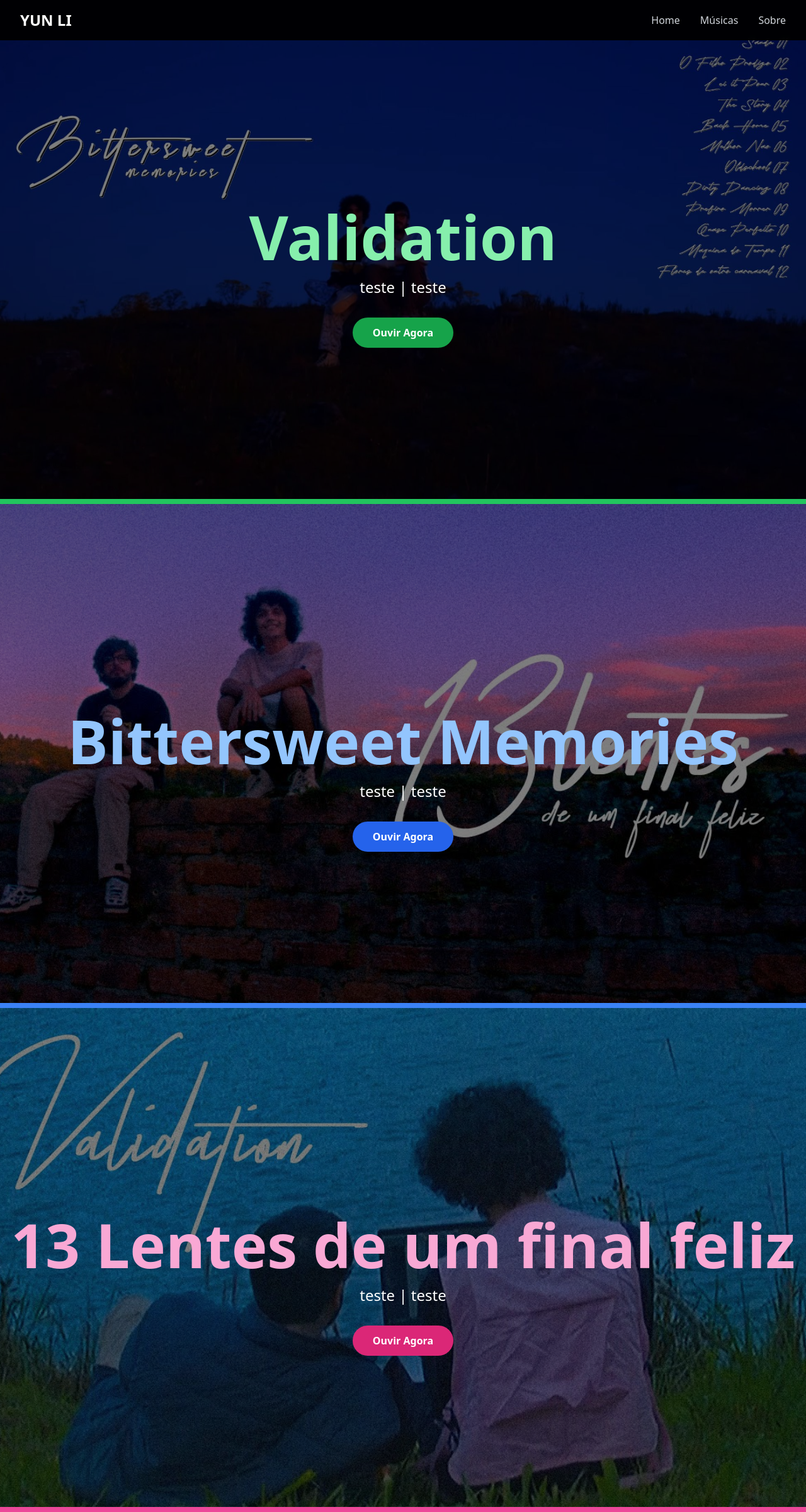
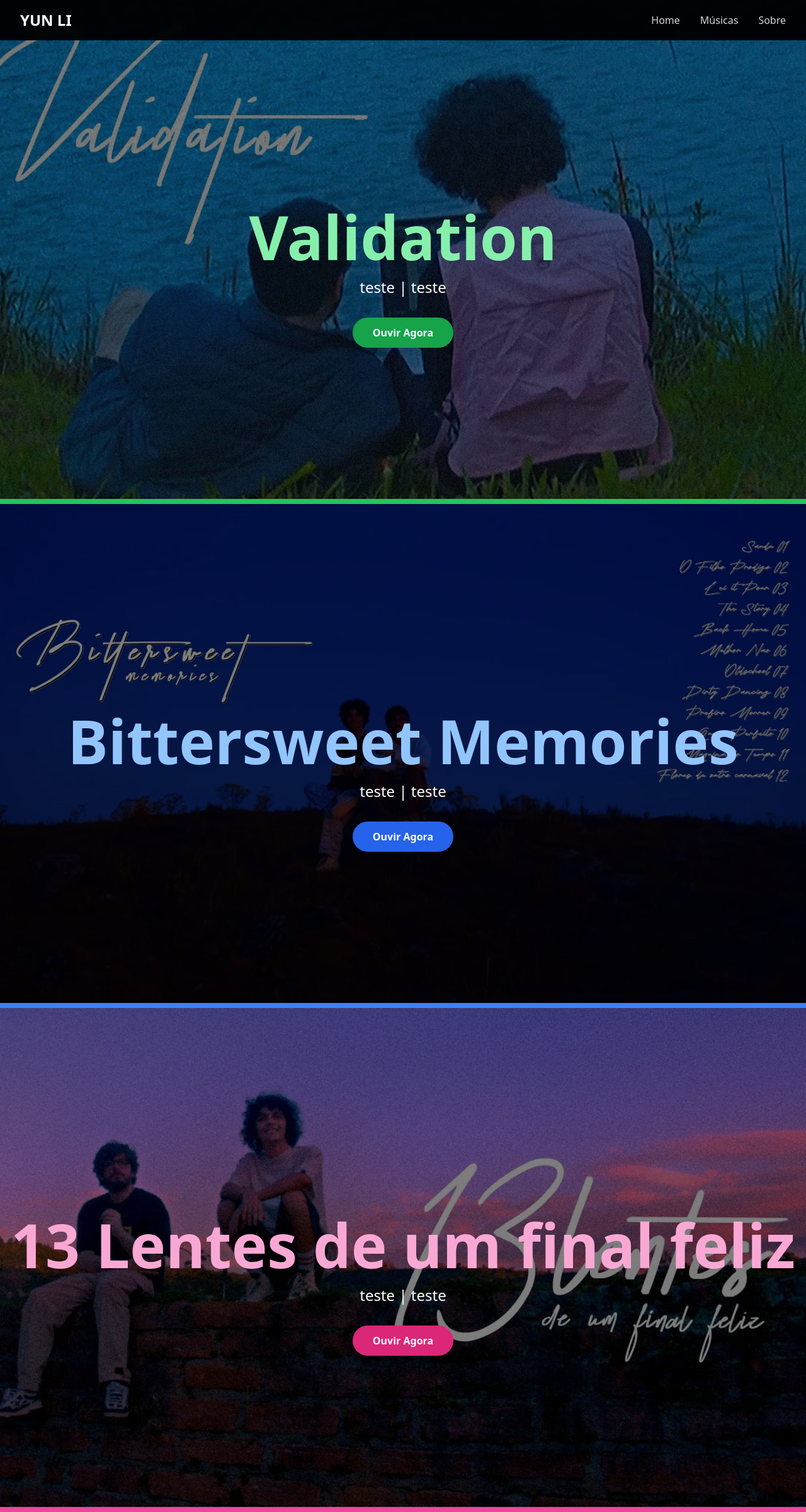
Before and after one commit to Wkyouma/Yun-Li-page, a React (Vite) app: page / in a window 1280 px wide. Shown: the whole page at 63% size. Built offline with nearby package versions, Linux system fonts and the light colour scheme.

Commit message:
sectionss

```diff
--- a/src/pages/Home/index.jsx
+++ b/src/pages/Home/index.jsx
@@ -6,7 +6,7 @@ const Home = () => {
             <Section
                 title="Validation"
                 subtitle="teste | teste"
-                bgImage="/Galeria/teste1.jpg"
+                bgImage="/Galeria/teste.jpg"
                 borderColor="border-green-500"
                 buttonColor="bg-green-600"
                 textColor="text-green-300"
@@ -15,7 +15,7 @@ const Home = () => {
             <Section
                 title="Bittersweet Memories"
                 subtitle="teste | teste"
-                bgImage="/Galeria/teste2.jpg"
+                bgImage="/Galeria/teste1.jpg"
                 borderColor="border-blue-500"
                 buttonColor="bg-blue-600"
                 textColor="text-blue-300"
@@ -24,7 +24,7 @@ const Home = () => {
             <Section
                 title="13 Lentes de um final feliz"
                 subtitle="teste | teste"
-                bgImage="/Galeria/teste.jpg"
+                bgImage="/Galeria/teste2.jpg"
                 borderColor="border-pink-500"
                 buttonColor="bg-pink-600"
                 textColor="text-pink-300"
```
